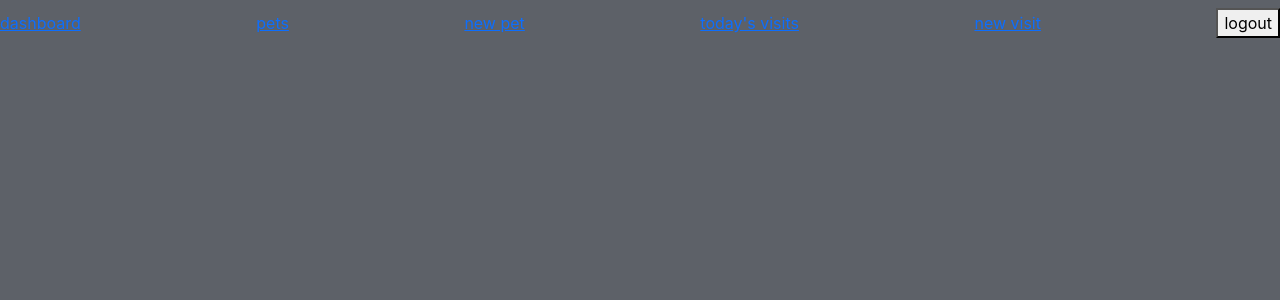
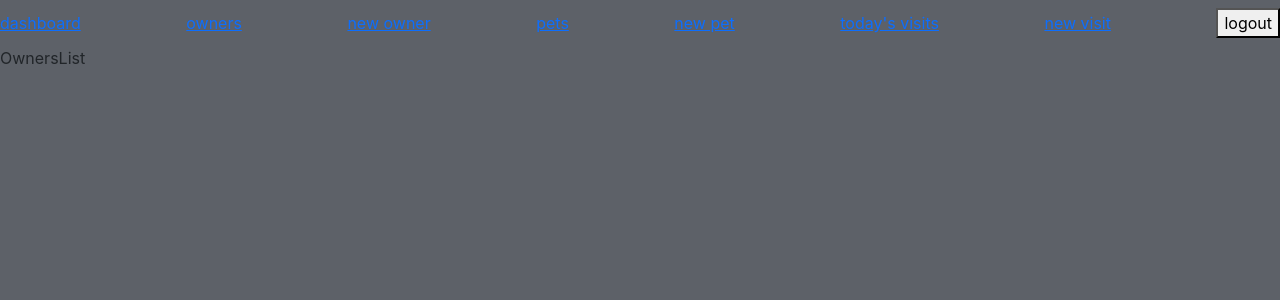
Before and after one commit to bvcage/maw2paw, a React (Create React App) app in the folder client/: page /main/owners in a window 1280 px wide. Shown: the top 300 px of the page. Built offline with nearby package versions, Linux system fonts and the light colour scheme; no server answers.

Commit message:
setup owners components

```diff
--- a/client/src/components/NavBar.jsx
+++ b/client/src/components/NavBar.jsx
@@ -15,6 +15,8 @@ function NavBar (props) {
    return (
       <nav className="navbar">
          <Link to="dashboard">dashboard</Link>
+         <Link to="owners">owners</Link>
+         <Link to="owners/new">new owner</Link>
          <Link to="pets">pets</Link>
          <Link to="pets/new">new pet</Link>
          <Link to="visits">today's visits</Link>
--- /dev/null
+++ b/client/src/components/owners/NewOwnerForm.jsx
@@ -0,0 +1,9 @@
+import React from 'react'
+
+function NewOwnerForm (props) {
+   return (
+      <div>NewOwnerForm</div>
+   )
+}
+
+export default NewOwnerForm
--- /dev/null
+++ b/client/src/components/owners/OwnersList.jsx
@@ -0,0 +1,9 @@
+import React from 'react'
+
+function OwnersList (props) {
+   return (
+      <div>OwnersList</div>
+   )
+}
+
+export default OwnersList
--- /dev/null
+++ b/client/src/components/owners/OwnersPage.jsx
@@ -0,0 +1,16 @@
+import React from 'react'
+import { Route, Routes } from 'react-router-dom'
+import NewOwnerForm from './NewOwnerForm'
+import OwnersList from './OwnersList'
+
+function OwnersPage (props) {
+   const { owners } = props
+   return (
+      <Routes>
+         <Route index element={<OwnersList />} />
+         <Route path="new" element={<NewOwnerForm />} />
+      </Routes>
+   )
+}
+
+export default OwnersPage
--- a/client/src/components/templates/Main.jsx
+++ b/client/src/components/templates/Main.jsx
@@ -2,6 +2,7 @@ import React, { useEffect, useState } from 'react'
 import { Route, Routes, useNavigate } from 'react-router-dom'
 import Header from '../Header'
 import Dashboard from '../Dashboard'
+import OwnersPage from '../owners/OwnersPage'
 import PetsPage from '../pets/PetsPage'
 import VisitsContainer from '../visits/VisitsContainer'
 
@@ -27,6 +28,7 @@ function Main (props) {
       <Header onLogout={onLogout} />
       <Routes>
          <Route path="dashboard" element={<Dashboard onLogout={onLogout} user={user} />} />
+         <Route path="owners/*" element={<OwnersPage owners={owners} />} />
          <Route path="pets/*"
             element={<PetsPage
                onNewPet={onNewPet}
```
